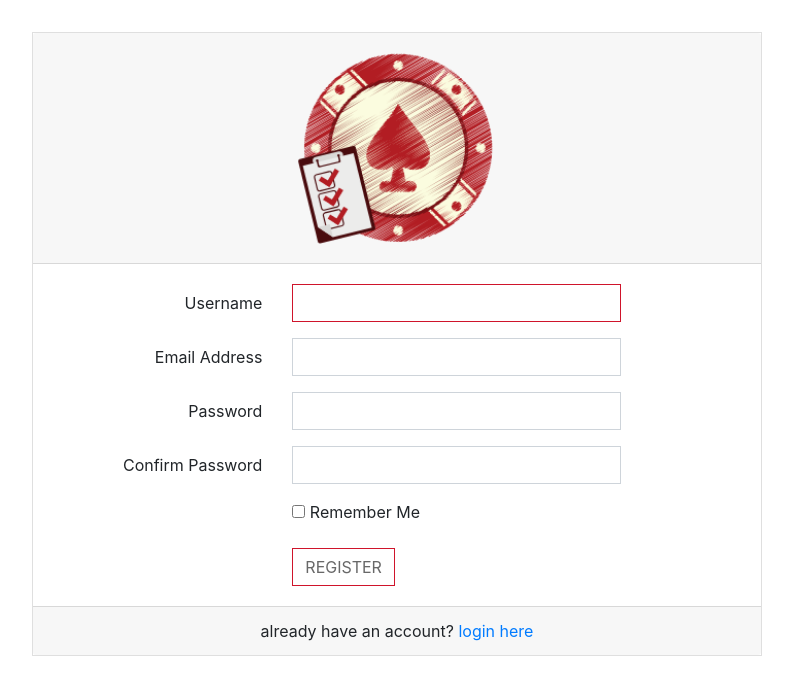
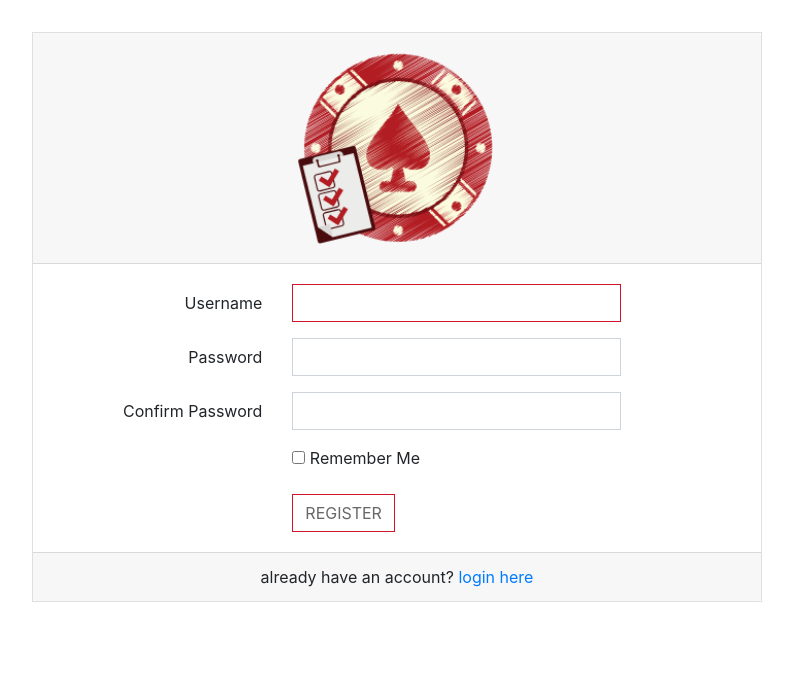
Before and after one commit to jeankhechfe/planning-poker-ui, a Vue app: page /register in a window 1280 px wide. Shown: the top 680 px of the page, without its empty margins (243-1036 px from the left). Built offline with nearby package versions, Linux system fonts and the light colour scheme.

Commit message:
remove email field

```diff
--- a/src/components/Auth/RegisterForm.vue
+++ b/src/components/Auth/RegisterForm.vue
@@ -27,20 +27,6 @@
                       type="text"
                       class="form-control"
                       name="username"
-                      required
-                      autofocus
-                    />
-                  </div>
-                </div>
-                <div class="form-group row">
-                  <label for="email" class="col-md-4 col-form-label text-md-right">Email Address</label>
-                  <div class="col-md-6">
-                    <input
-                      v-model="email"
-                      id="email"
-                      type="email"
-                      class="form-control"
-                      name="email"
                       required
                       autofocus
                     />
@@ -114,7 +100,6 @@ export default {
   data() {
     return {
       username: "",
-      email: "",
       password: "",
       password_confirmation: "",
       no_response: false
--- a/src/views/Login.vue
+++ b/src/views/Login.vue
@@ -20,10 +20,10 @@ export default {
   },
   methods: {
     login: function() {
-      let email = this.email;
+      let username = this.username;
       let password = this.password;
       this.$store
-        .dispatch("login", { email, password })
+        .dispatch("login", { username, password })
         .then(() => this.$router.push("/"))
         .catch((err) => console.log(err));
     },
--- a/src/views/Register.vue
+++ b/src/views/Register.vue
@@ -15,7 +15,6 @@ export default {
   data() {
     return {
       username: "",
-      email: "",
       password: "",
       password_confirmation: "",
       is_admin: null,
@@ -25,7 +24,6 @@ export default {
     register: function() {
       let data = {
         name: this.name,
-        email: this.email,
         password: this.password,
         is_admin: this.is_admin,
       };
```
